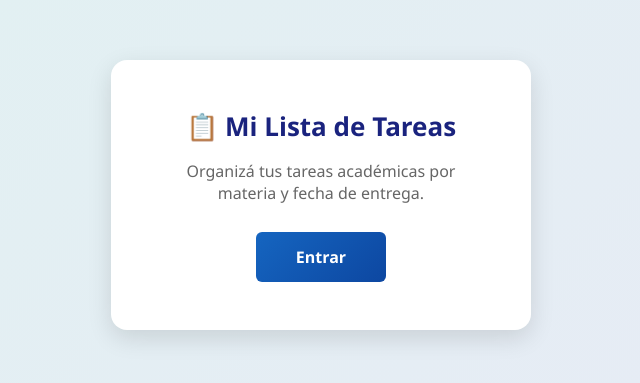
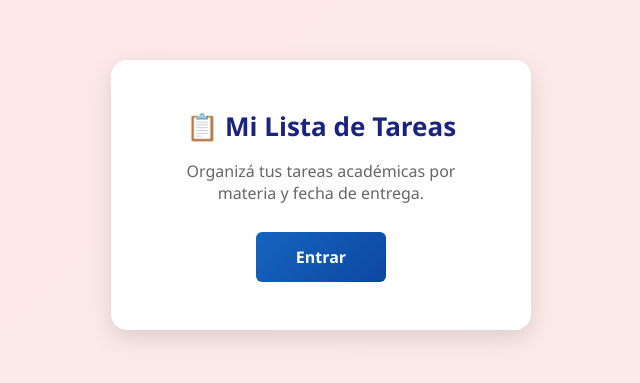
Before and after one commit to jean23alejandro/todo-list-vps, a plain HTML site: page frontend/index.html in a window 1280 px wide. Shown: the part 205-588 px from the top of the page, without its empty margins (319-959 px from the left). Drawn offline with Linux system fonts and the light colour scheme.

Commit message:
Cambiar fondo a rojo

```diff
--- a/frontend/style.css
+++ b/frontend/style.css
@@ -4,7 +4,7 @@
 }
 
 body {
-  background: linear-gradient(135deg, #e0f2f1 0%, #e8eaf6 100%);
+  background: linear-gradient(135deg, #fde8e8 0%, #fbeaea 100%);
   margin: 0;
   min-height: 100vh;
 }
```
